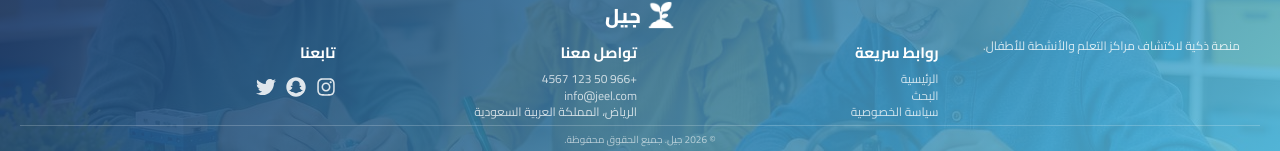
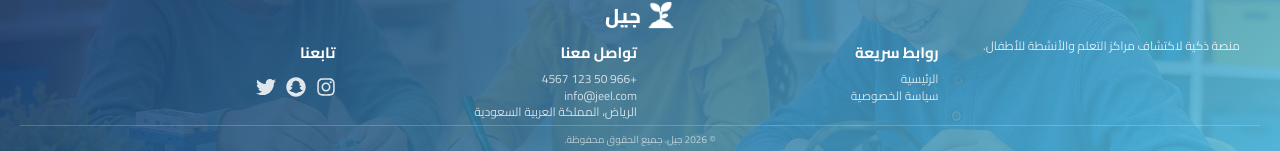
Before and after one commit to Nouf2027/Portfolio-Project, a React (Create React App) app in the folder Stage 4/frontend/: page / in a window 1280 px wide. Shown: the part 3886-4037 px from the top of the page. Built offline with nearby package versions, Linux system fonts and the light colour scheme.

Commit message:
Remove search link from Footer component
Removed the 'البحث' link from the footer component.

```diff
--- a/Stage 4/frontend/src/components/Footer.jsx
+++ b/Stage 4/frontend/src/components/Footer.jsx
@@ -20,7 +20,6 @@ const Footer = () => {
             <h3 style={styles.title}>روابط سريعة</h3>
             <ul style={styles.list}>
               <li><Link to="/home" style={styles.link}>الرئيسية</Link></li>
-              <li><Link to="/search" style={styles.link}>البحث</Link></li>
               <li><Link to="/privacy" style={styles.link}>سياسة الخصوصية</Link></li>
             </ul>
           </div>
```
